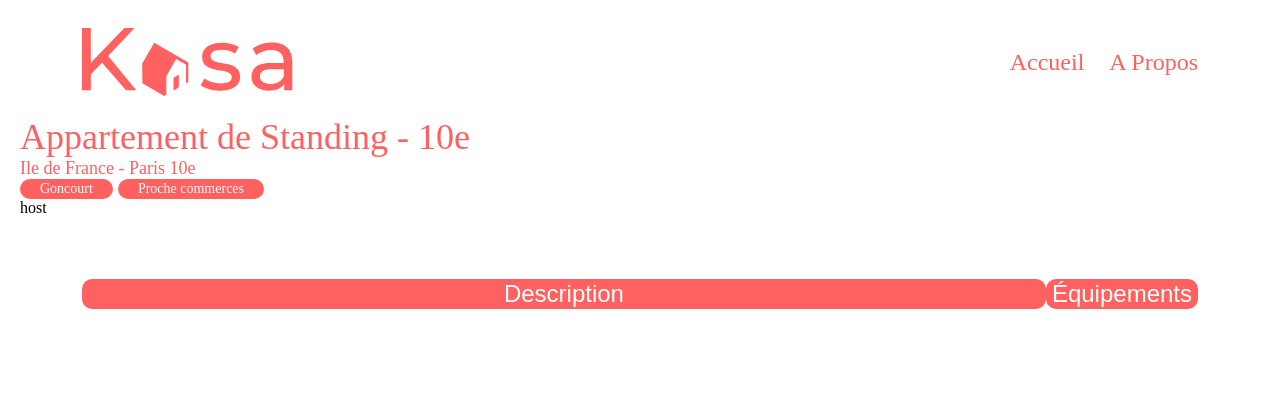
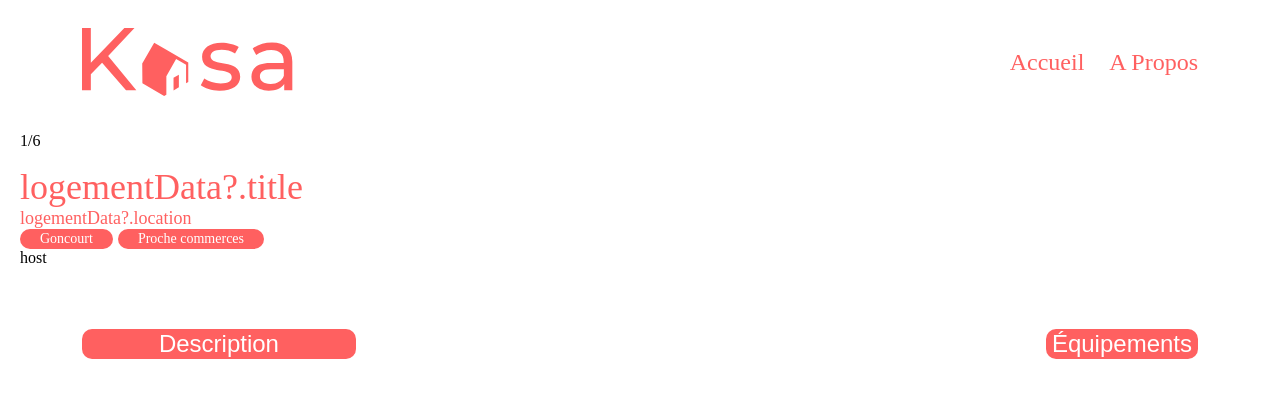
Before and after one commit to OverLordShiina/Project-7, a React (Create React App) app: page /logement/0979876d in a window 1280 px wide. Shown: the top 398 px of the page. Built offline with nearby package versions, Linux system fonts and the light colour scheme.

Commit message:
fetchData done for Logement.jsx

```diff
--- a/src/pages/Logement/logement.jsx
+++ b/src/pages/Logement/logement.jsx
@@ -1,5 +1,6 @@
 import Header from "../../components/Header";
-//import Carrousel from "../../components/Carrousel";
+import ErrorPage from "../../components/ErrorPage";
+import Carrousel from "../../components/Carrousel";
 import Collapsible from "../../components/Collapsible";
 import Tag from "../../components/Tag";
 import { useParams } from "react-router-dom";
@@ -21,23 +22,28 @@ function Logement() {
     fetchInfo();
   }, []);
 
-  const logementData = data.find(
-    (logement) => logement.id === jsonId.logementId
-  );
+  let logementData;
+  if (data) {
+    logementData = data.find((logement) => logement.id === jsonId.logementId);
+  }
 
   const tags = logementData?.tags.map((tags, index) => {
     return <Tag key={index} tags={tags} />;
   });
 
-  console.log(logementData);
+  if (!logementData) {
+    return <ErrorPage />;
+  }
+  console.log(data, logementData);
 
   return (
     <div>
       <Header />
+      <Carrousel slides={logementData?.pictures} />
       <div>
         <div className="lgm-title">
-          <span>{logementData?.title}</span>
-          <span>{logementData?.location}</span>
+          <span>logementData?.title</span>
+          <span>logementData?.location</span>
         </div>
         <div className="lgm-tag">{tags}</div>
       </div>
@@ -49,7 +55,7 @@ function Logement() {
       </div>
       <div className="lgm-content">
         <Collapsible label="Description">
-          <p>{logementData?.description}</p>
+          <p>logementData?.description</p>
         </Collapsible>
         <Collapsible label="Équipements">
           <p>equipments</p>
@@ -60,5 +66,3 @@ function Logement() {
 }
 
 export default Logement;
-//<>{logementData ? (      ) : <Navigate to="/*" />}</>
-//<Carrousel slides={logementData?.pictures} />
--- a/src/style/Carrousel.css
+++ b/src/style/Carrousel.css
@@ -9,7 +9,7 @@
   border-radius: 25px;
   background-position: center;
   background-size: cover;
-  background-image: "url(${slides[currentIndex].url})";
+  /*background-image: url(${slides[currentIndex].url});*/
 }
 
 .crsl-leftArrow {
```
